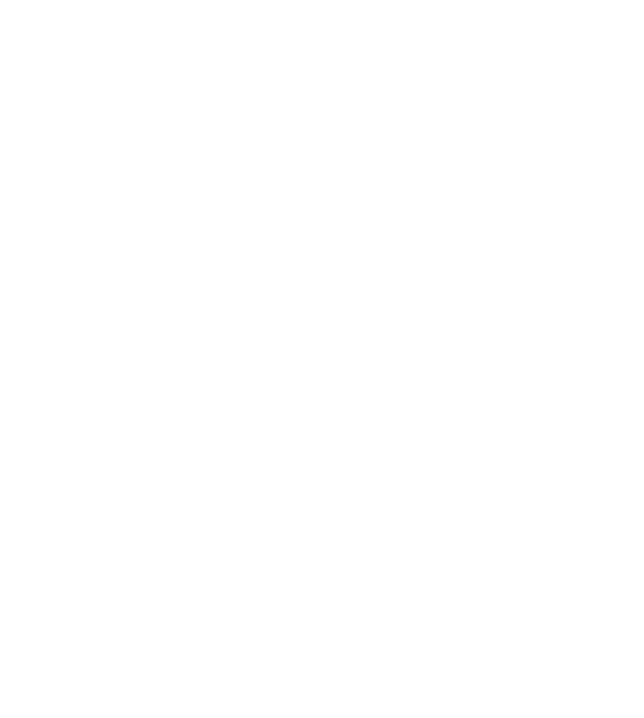
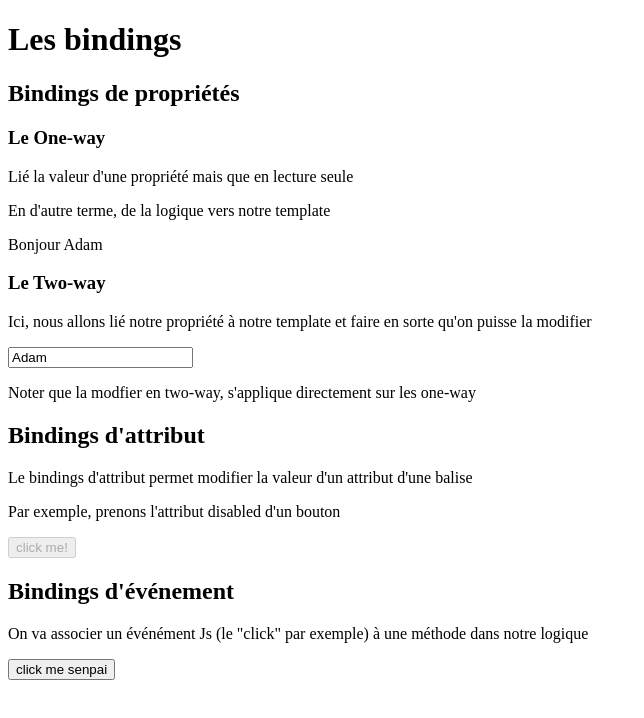
Before and after one commit to RobinPBstorm/TF-dev-net-cloud-angular, an Angular app: page /demo/demo2 in a window 1280 px wide. Before the commit this address led to /. Shown: the top 718 px of the page, without its empty margins (0-644 px from the left). Built offline with nearby package versions, Linux system fonts and the light colour scheme.

Commit message:
Les bindings

```diff
--- a/src/app/app.routes.ts
+++ b/src/app/app.routes.ts
@@ -1,6 +1,7 @@
 import { Routes } from '@angular/router';
 import { Home } from './features/home/home';
 import { Demo1 } from './features/demo/pages/demo1/demo1';
+import { Demo2 } from './features/demo/pages/demo2/demo2';
 
 export const routes: Routes = [
     {
@@ -19,4 +20,9 @@
         component: Demo1,
         title: 'Mon premier component'
     },
+    {
+        path: 'demo/demo2',
+        component: Demo2,
+        title: 'Les bindings'
+    },
 ];
--- /dev/null
+++ b/src/app/features/demo/pages/demo2/demo2.html
@@ -0,0 +1,27 @@
+<h1>Les bindings</h1>
+<section>
+    <h2>Bindings de propriétés</h2>
+    <article>
+        <h3>Le One-way</h3>
+        <p>Lié la valeur d'une propriété mais que en lecture seule</p>
+        <p>En d'autre terme, de la logique vers notre template</p>
+        <p>Bonjour {{name}}</p>
+    </article>
+    <article>
+        <h3>Le Two-way</h3>
+        <p>Ici, nous allons lié notre propriété à notre template et faire en sorte qu'on puisse la modifier</p>
+        <input type="text" [(ngModel)]="name">
+        <p>Noter que la modfier en two-way, s'applique directement sur les one-way</p>
+    </article>
+</section>
+<section>
+    <h2>Bindings d'attribut</h2>
+    <p>Le bindings d'attribut permet modifier la valeur d'un attribut d'une balise</p>
+    <p>Par exemple, prenons l'attribut disabled d'un bouton</p>
+    <button [disabled]="!isClickable">click me!</button>
+</section>
+<section>
+    <h2>Bindings d'événement</h2>
+    <p>On va associer un événément Js (le "click" par exemple) à une méthode dans notre logique</p>
+    <button (click)="editClickable()">click me senpai</button>
+</section>
--- /dev/null
+++ b/src/app/features/demo/pages/demo2/demo2.ts
@@ -0,0 +1,18 @@
+import { Component } from '@angular/core';
+import { FormsModule } from '@angular/forms';
+
+@Component({
+  selector: 'app-demo2',
+  imports: [ FormsModule ],
+  templateUrl: './demo2.html',
+  styleUrl: './demo2.scss',
+})
+export class Demo2 {
+  name: string = 'Adam';
+
+  isClickable: boolean = false;
+
+  editClickable(): void {
+    this.isClickable = !this.isClickable;
+  }
+}
```
Also changed, not shown: src/app/features/demo/pages/demo2/demo2.scss (added).
